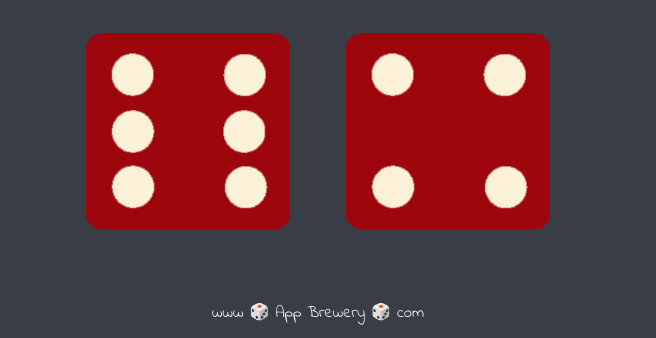
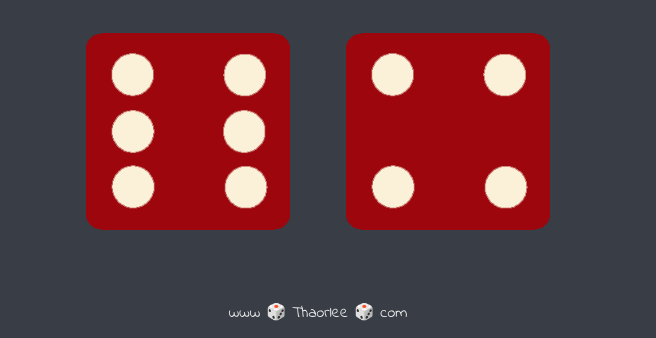
Before and after one commit to Thaorlee/thaoproject2.github.io, a plain HTML site: page index.html in a window 1280 px wide. Shown: the part 462-800 px from the top of the page, without its empty margins (322-978 px from the left). Drawn offline with Linux system fonts and the light colour scheme.

Commit message:
Add files via upload

```diff
--- a/index.html
+++ b/index.html
@@ -28,6 +28,6 @@
   </body>
 
   <footer>
-    www 🎲 App Brewery 🎲 com
+    www 🎲 Thaorlee 🎲 com
   </footer>
 </html>
```
